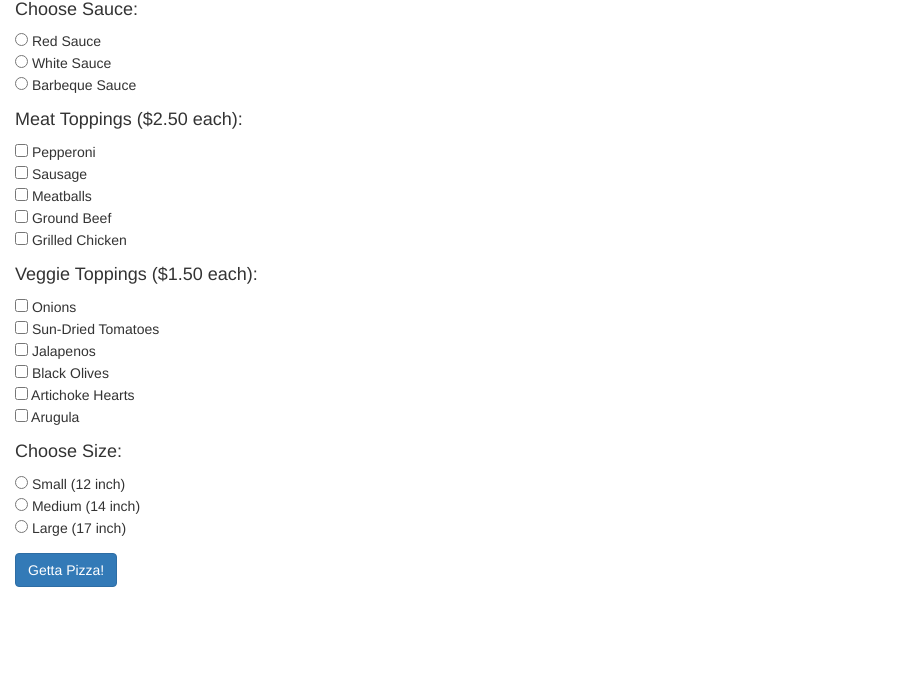
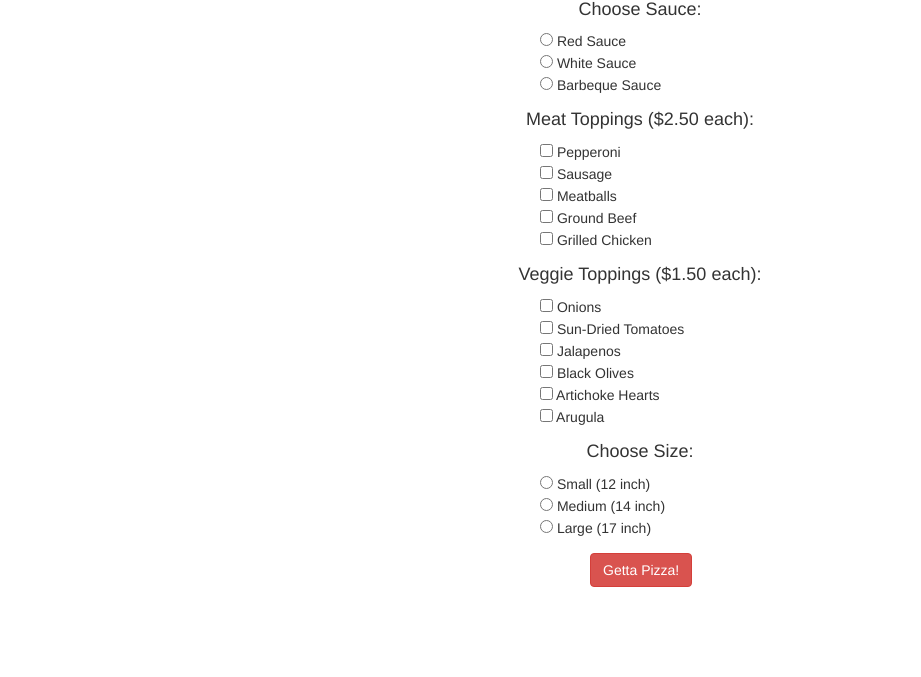
Before and after one commit to mckenro/pizza, a plain HTML site: page index.html in a window 1280 px wide. Shown: the part 123-800 px from the top of the page, without its empty margins (0-921 px from the left). Drawn offline with Linux system fonts and the light colour scheme.

```diff
--- a/css/styles.css
+++ b/css/styles.css
@@ -1,3 +1,28 @@
+body {
+  text-align: center;
+}
+
+form {
+  text-align: left;
+  margin-left: 100px;
+}
+
+form h4 {
+  text-align: center;
+  margin-left: -100px;
+}
+
+button {
+  text-align: center;
+  margin-left: 50px;
+}
+
+.pizzaBuilder {
+  margin-left: auto;
+  margin-right: auto;
+  width: 400px;
+}
+
 #sauce {
   display: none;
 }
--- a/index.html
+++ b/index.html
@@ -10,11 +10,12 @@
   <body>
     <div class="container-fluid">
       <h1>Getta Pizza!</h1>
-      <h2 class="pizzaChoices">Welcome, choose your options below</h2>
+      <h2 class="pizzaChoices">Welcome, "try-a oura pizza builder"</h2>
+      <div class="pizzaBuilder">
       <form id="pizzaChoices">
         <div class="form-group">
           <h4>Choose Sauce:</h4>
-          <input type="radio" name="sauce" value="Red Sauce"> Red Sauce<br>
+          <input type="radio" name="sauce" value="Red Sauce" class="input"> Red Sauce<br>
           <input type="radio" name="sauce" value="White Sauce"> White Sauce<br>
           <input type="radio" name="sauce" value="Barbeque Sauce"> Barbeque Sauce<br>
         </div>
@@ -41,7 +42,7 @@
           <input type="radio" name="sizes" value="Medium"> Medium (14 inch)<br>
           <input type="radio" name="sizes" value="Large"> Large (17 inch)<br>
         </div>
-       <button type="submit" class="btn btn-primary">Getta Pizza!</button>
+       <button type="submit" class="btn btn-danger">Getta Pizza!</button>
       </form>
       <div id="sauce">
         <h1>Thanks for your order!</h1>
@@ -61,6 +62,7 @@
       <div id="orderTotal">
         <h3>Order Total:</h3>
       </div>
+    </div>
     </div><!--end container-->
   </body>
 </html>
```
Also changed, not shown: img/pizza.jpg (added).
